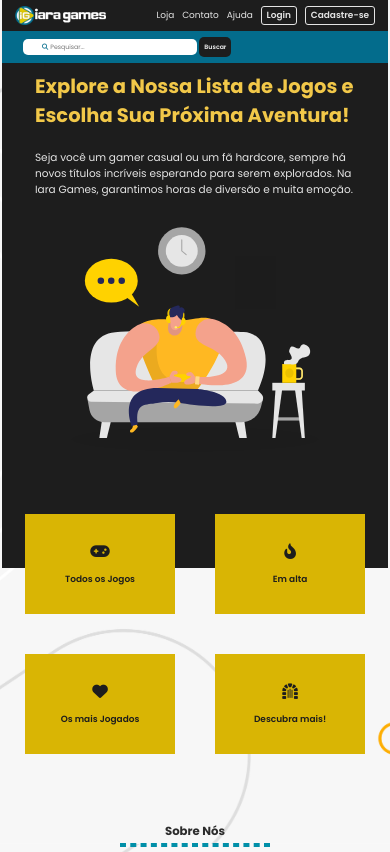
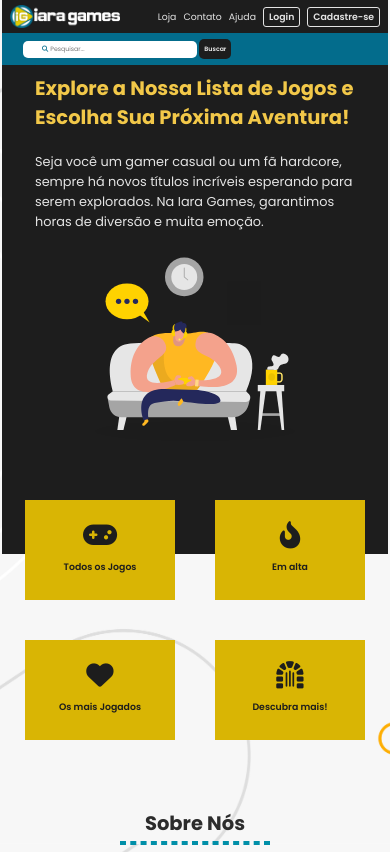
Before and after one commit to YuriBragaJR/Iara-Games-Minimal-V2, a plain HTML site: page index.html in a window 390 px wide. Shown: the top 852 px of the page. Drawn offline with Linux system fonts and the light colour scheme.

Commit message:
Update styles.css

```diff
--- a/asstets/css/styles.css
+++ b/asstets/css/styles.css
@@ -319,23 +319,27 @@ footer {
     }
 
     h2 {
-        font-size: 4vmin;
+        font-size: 5.3vmin;
     }
 
     p {
-        font-size: 2.7vmin;
+        font-size: 3.3vmin;
     }
 
     a {
-        font-size: 2.3vmin;
+        font-size: 2.4vmin;
     }
 
     .hero-div {
         display: block;
     }
 
+    .sobre-nos-h2 {
+        font-size: 5vmin;
+    }
+
     .hero-aside {
-        width: 85%;
+        width: 70%;
         justify-self: center;
         transform: translateY(-80px);
     }
@@ -347,8 +351,8 @@ footer {
         transform: translateY(-60px);
     }
 
-    .icon {
-        font-size: 6vmin;
+    .icon-box {
+        font-size: 7vmin;
     }
 
     .campo-pesquisa {
@@ -356,14 +360,22 @@ footer {
     }
 
     .logo {
-        padding: 2px 10px;
-        height: 6vmin;
+        padding: 2px 5px;
+        height: 7vmin;
     }
 
     .menu-nav2 {
-        padding: 3px 10px;
+        padding: 3px 5px;
+        gap: 7px;
+    }
+
+    .section-sobre-nos {
+        padding: 20px;
+    }
+
+    #rede-social {
+        font-size: 7vmin;
     }
 
 
-
 }
```
